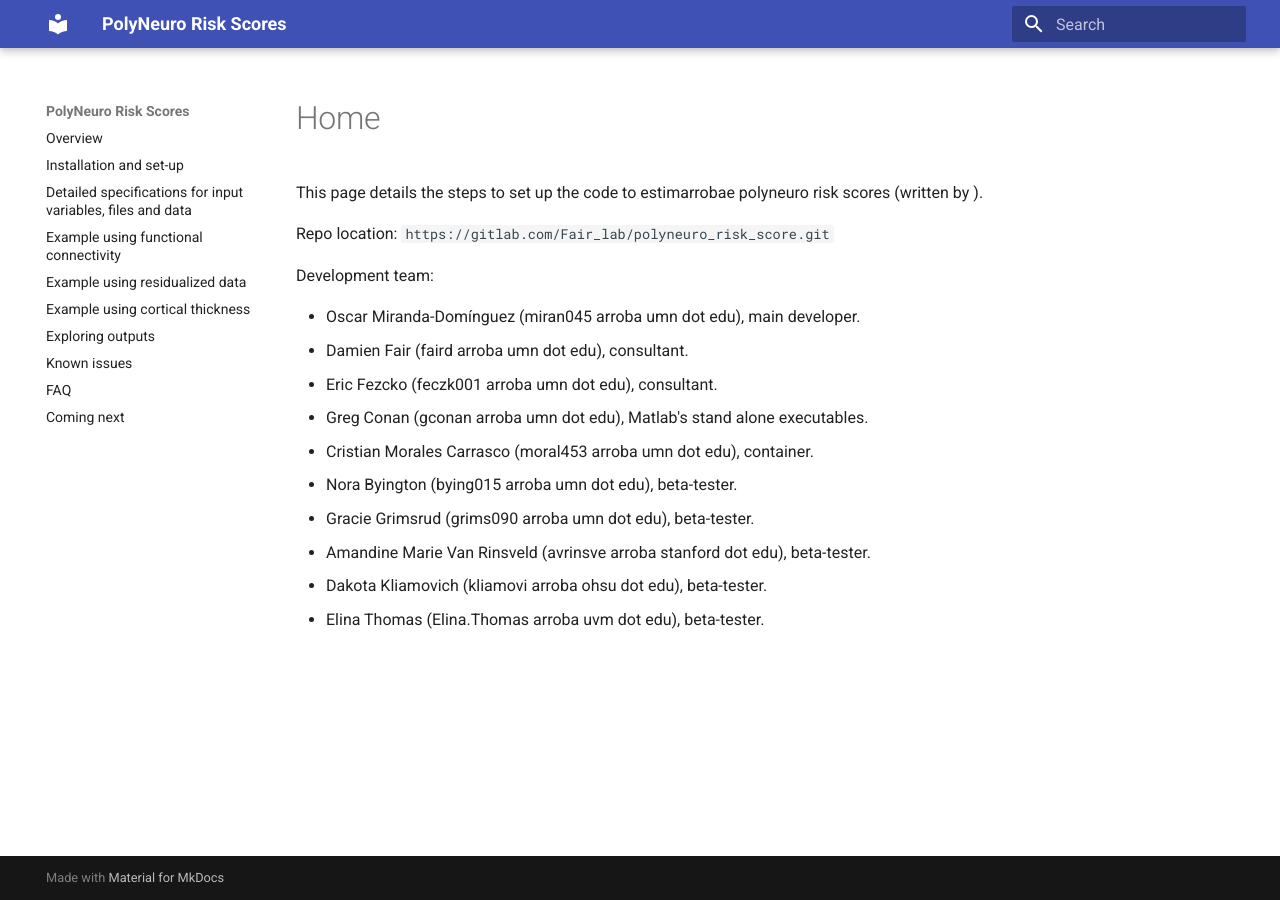
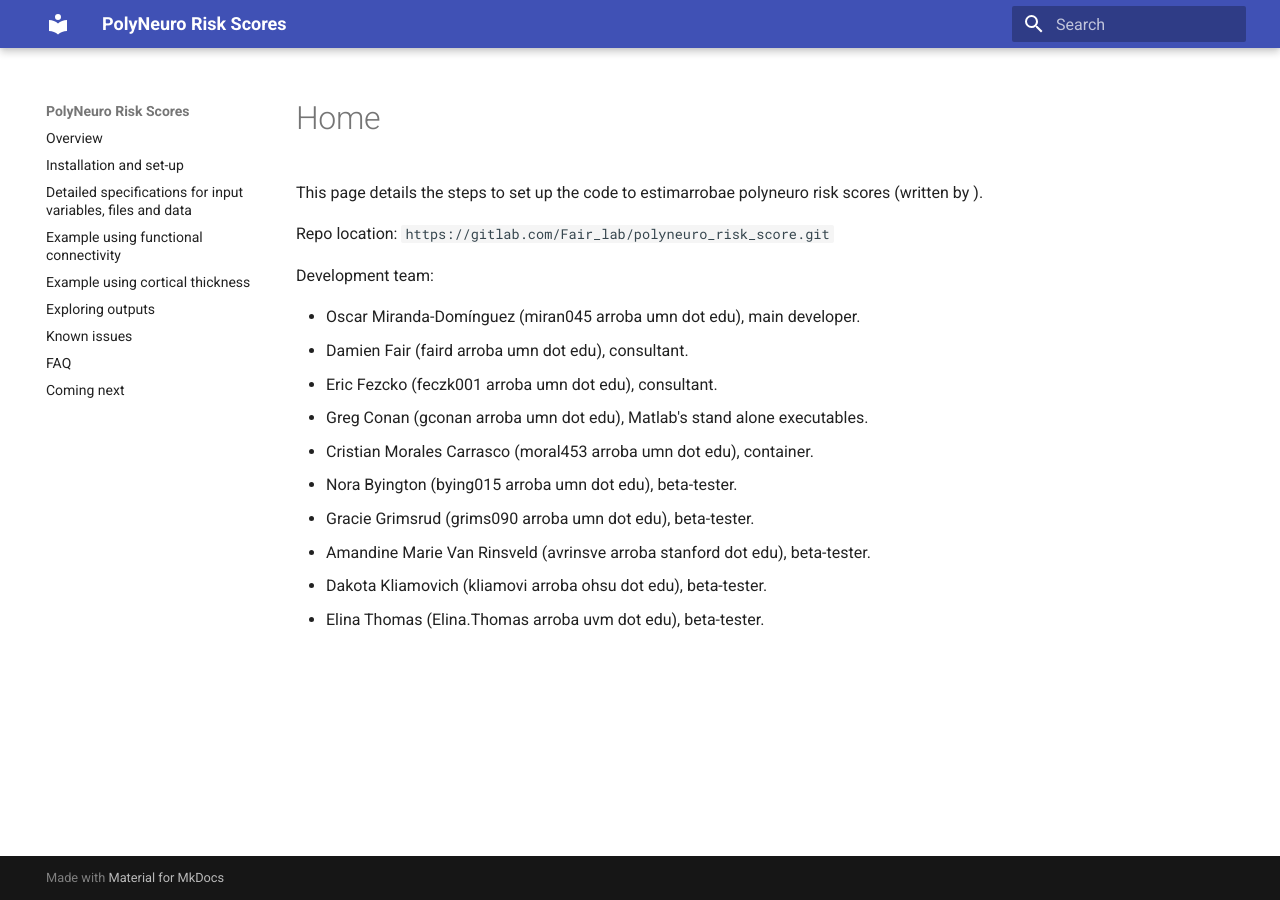
Before and after one commit to omiranda/polyneuro_risk_score, an MkDocs documentation site: the page built from docs/README.md, in a window 1280 px wide. Built offline with MkDocs 1.6.1 and Material for MkDocs 9.7.7, drawn with Linux system fonts in a browser that asks for light colours; old or Windows-style settings are respelled for this version of MkDocs.

Commit message:
Update mkdocs.yml

```diff
--- a/mkdocs.yml
+++ b/mkdocs.yml
@@ -7,7 +7,7 @@ pages:
 - Installation and set-up: install_and_setup.md
 - Detailed specifications for input variables, files and data: detailed_description.md
 - Example using functional connectivity: basic_example.md
-- Example using residualized data: example_using_residuals.md
+#- Example using residualized data: example_using_residuals.md
 - Example using cortical thickness: going_deeper_1.md
 - Exploring outputs: exploring_outputs.md
 #- Residualizing imaging data: prewhithening.md
```
